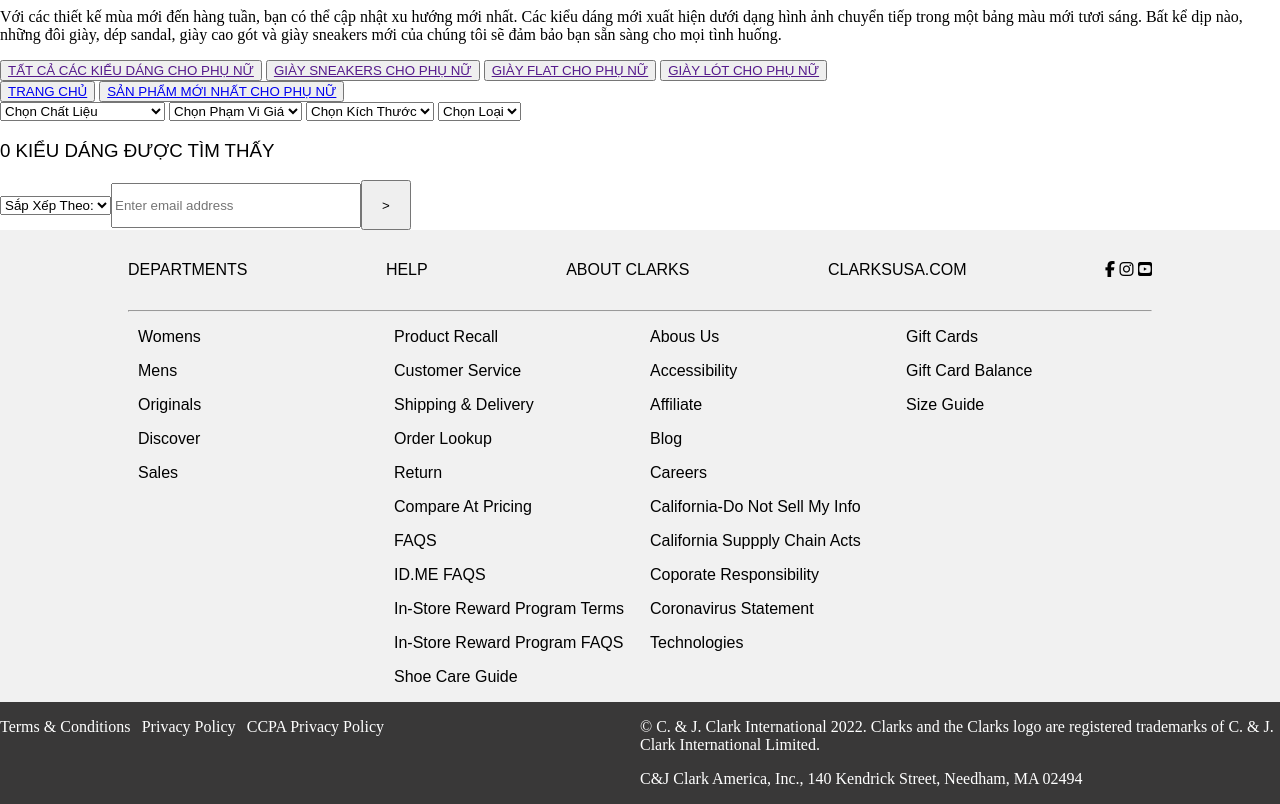
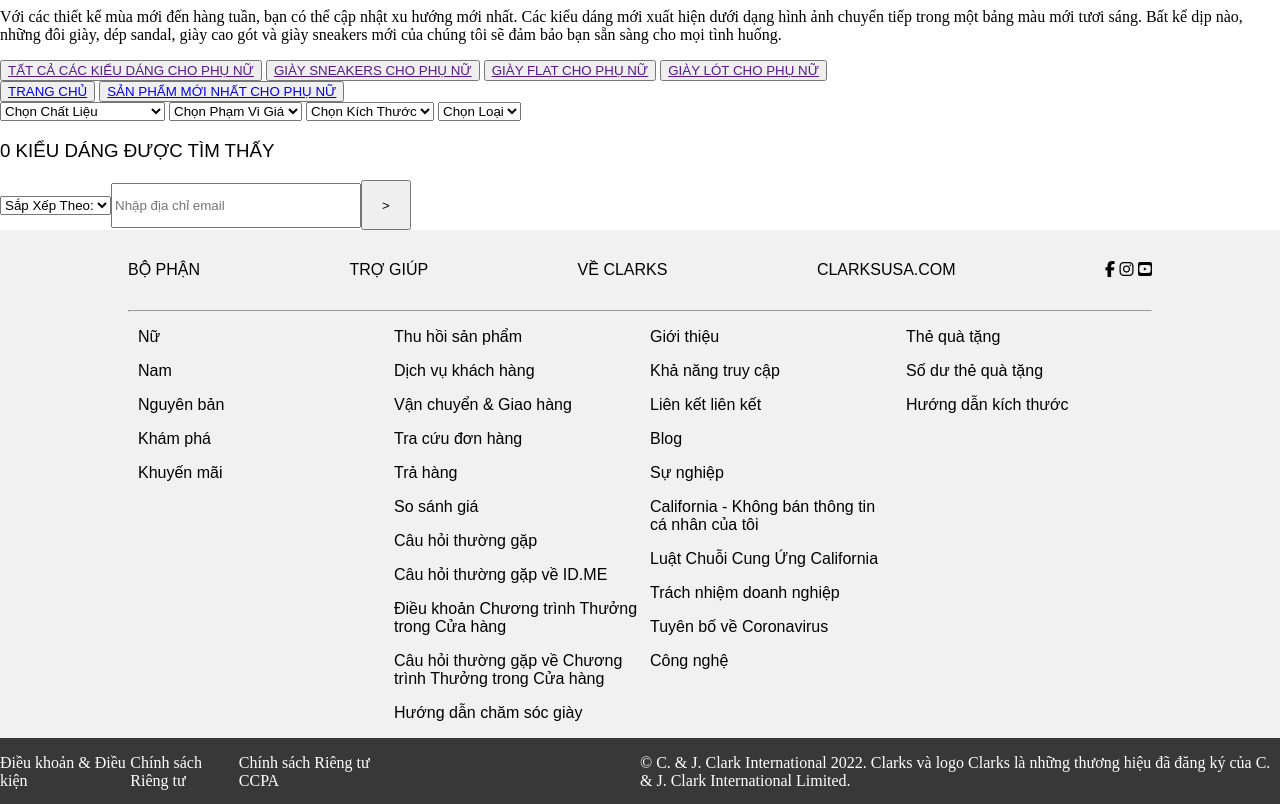
Before and after one commit to HoangNguyetHa0310/BTL_Python, a Django app: page /new_product/ in a window 1280 px wide. Shown: the part 274-1078 px from the top of the page. Run offline with Django 5.2, Linux system fonts and the light colour scheme; some libraries are stand-ins or nearby versions.

Commit message:
Chuyển sang tiếng việt footer

```diff
--- a/app/templates/base/footer.html
+++ b/app/templates/base/footer.html
@@ -1,5 +1,4 @@
 {% load static %}
-
 
 {% block footer %}
 
@@ -7,14 +6,14 @@
     <div class="L1">
         <div class="L2">
             <div class="child one">
-                <div>SCROLL TO TOP</div>
+                <div>CUỘN LÊN ĐẦU TRANG</div>
                 <div>|</div>
-                <div>CONTACT US</div>
+                <div>LIÊN HỆ CHÚNG TÔI</div>
             </div>
             <div class="child two">
                 <div>
-                    CLARKS NEWSLETTER</div>
-                <div><input type="email" placeholder="Enter email address"><button id="footerbtn">></button></div>
+                    BẢN TIN CLARKS</div>
+                <div><input type="email" placeholder="Nhập địa chỉ email"><button id="footerbtn">></button></div>
 
             </div>
         </div>
@@ -22,9 +21,9 @@
     </div>
     <div class="L5">
         <div class="L3">
-            <div>DEPARTMENTS</div>
-            <div>HELP</div>
-            <div>ABOUT CLARKS</div>
+            <div>BỘ PHẬN</div>
+            <div>TRỢ GIÚP</div>
+            <div>VỀ CLARKS</div>
             <div>CLARKSUSA.COM</div>
             <div>
                 <i class="fa-brands fa-facebook-f"></i>
@@ -37,42 +36,42 @@
 
         <div class="L6">
             <div class="fli">
-                <p>Womens</p>
-                <p>Mens</p>
-                <p>Originals</p>
-                <p>Discover</p>
-                <p>Sales</p>
+                <p>Nữ</p>
+                <p>Nam</p>
+                <p>Nguyên bản</p>
+                <p>Khám phá</p>
+                <p>Khuyến mãi</p>
             </div>
 
             <div class="fli">
-                <p>Product Recall</p>
-                <p>Customer Service</p>
-                <p>Shipping & Delivery</p>
-                <p>Order Lookup</p>
-                <p>Return</p>
-                <p>Compare At Pricing</p>
-                <p>FAQS</p>
-                <p>ID.ME FAQS</p>
-                <p>In-Store Reward Program Terms</p>
-                <p>In-Store Reward Program FAQS</p>
-                <p>Shoe Care Guide</p>
+                <p>Thu hồi sản phẩm</p>
+                <p>Dịch vụ khách hàng</p>
+                <p>Vận chuyển & Giao hàng</p>
+                <p>Tra cứu đơn hàng</p>
+                <p>Trả hàng</p>
+                <p>So sánh giá</p>
+                <p>Câu hỏi thường gặp</p>
+                <p>Câu hỏi thường gặp về ID.ME</p>
+                <p>Điều khoản Chương trình Thưởng trong Cửa hàng</p>
+                <p>Câu hỏi thường gặp về Chương trình Thưởng trong Cửa hàng</p>
+                <p>Hướng dẫn chăm sóc giày</p>
             </div>
             <div class="fli">
-                <p>Abous Us</p>
-                <p>Accessibility</p>
-                <p>Affiliate</p>
+                <p>Giới thiệu</p>
+                <p>Khả năng truy cập</p>
+                <p>Liên kết liên kết</p>
                 <p>Blog</p>
-                <p>Careers</p>
-                <p>California-Do Not Sell My Info</p>
-                <p>California Suppply Chain Acts</p>
-                <p>Coporate Responsibility</p>
-                <p>Coronavirus Statement</p>
-                <p>Technologies</p>
+                <p>Sự nghiệp</p>
+                <p>California - Không bán thông tin cá nhân của tôi</p>
+                <p>Luật Chuỗi Cung Ứng California</p>
+                <p>Trách nhiệm doanh nghiệp</p>
+                <p>Tuyên bố về Coronavirus</p>
+                <p>Công nghệ</p>
             </div>
             <div class="fli">
-                <p>Gift Cards</p>
-                <p>Gift Card Balance</p>
-                <p>Size Guide</p>
+                <p>Thẻ quà tặng</p>
+                <p>Số dư thẻ quà tặng</p>
+                <p>Hướng dẫn kích thước</p>
             </div>
         </div>
 
@@ -82,19 +81,19 @@
         <div class="L8">
 
             <div>
-                <p>Terms & Conditions</p>
+                <p>Điều khoản & Điều kiện</p>
             </div>
             <div>
-                <p>Privacy Policy</p>
+                <p>Chính sách Riêng tư</p>
             </div>
             <div>
-                <p>CCPA Privacy Policy</p>
+                <p>Chính sách Riêng tư CCPA</p>
             </div>
 
 
         </div>
         <div class="L9">
-            <p>© C. & J. Clark International 2022. Clarks and the Clarks logo are registered trademarks of C. & J. Clark
+            <p>© C. & J. Clark International 2022. Clarks và logo Clarks là những thương hiệu đã đăng ký của C. & J. Clark
                 International Limited.</p>
             <p>C&J Clark America, Inc., 140 Kendrick Street, Needham, MA 02494</p>
             <img class="footerimg" src="https://s7g10.scene7.com/is/content/Pangaea2Build/abCFooterPaypalb?hei=70"
```
